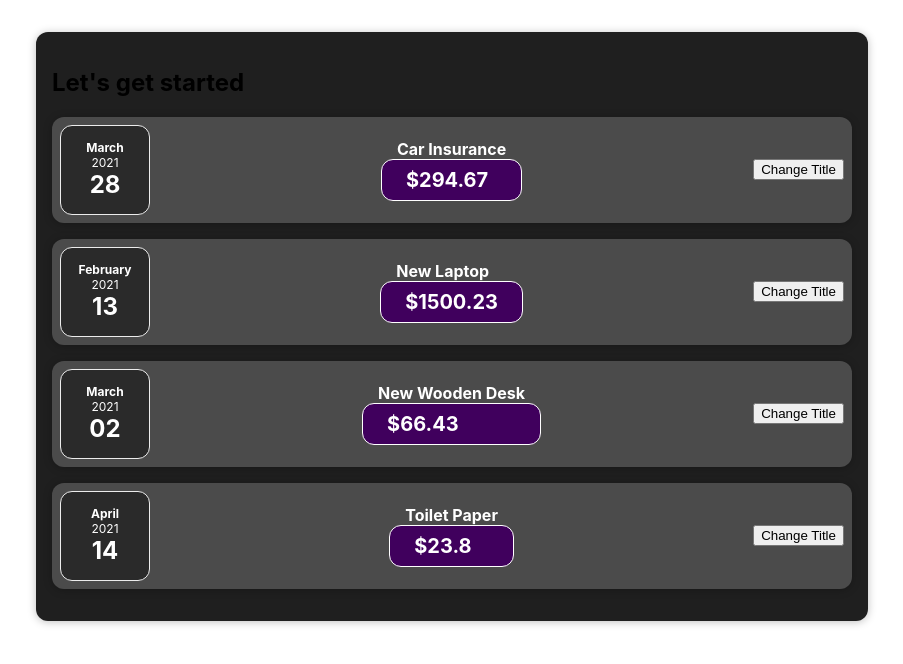
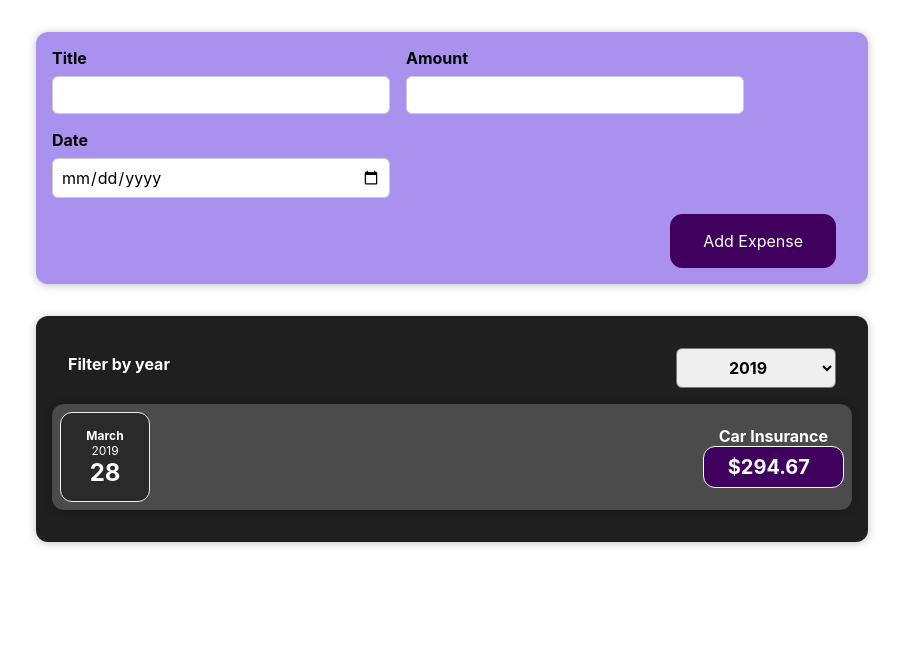
Before and after one commit to caueda/react-expense-project, a React (Create React App) app: page / in a window 1280 px wide. Shown: the top 664 px of the page, without its empty margins (188-1091 px from the left). Built offline with nearby package versions, Linux system fonts and the light colour scheme.

Commit message:
Closes #2

```diff
--- a/src/App.js
+++ b/src/App.js
@@ -2,16 +2,27 @@
 import './App.css';
 import './components/Expenses/ExpenseItem';
 import Expenses from "./components/Expenses/Expenses";
+import './components/NewExpense/NewExpense'
+import NewExpense from "./components/NewExpense/NewExpense";
+import {useState} from "react";
+
+const MOCK_EXPENSES = [
+    {id: '1', title: 'Car Insurance', amount: 294.67, date: new Date(2019, 2, 28)},
+    {id: '2', title: 'New Laptop', amount: 1500.23, date: new Date(2020, 1, 13)},
+    {id: '3', title: 'New Wooden Desk', amount: 66.43, date: new Date(2021, 2, 2)},
+    {id: '4', title: 'Toilet Paper', amount: 23.80, date: new Date(2021, 3, 14)}
+];
 
 function App() {
-    const expenses = [
-        {title: 'Car Insurance', amount: 294.67, date: new Date(2021, 2, 28)},
-        {title: 'New Laptop', amount: 1500.23, date: new Date(2021, 1, 13)},
-        {title: 'New Wooden Desk', amount: 66.43, date: new Date(2021, 2, 2)},
-        {title: 'Toilet Paper', amount: 23.80, date: new Date(2021, 3, 14)}
-    ];
+    const [expenses, setExpenses] = useState(MOCK_EXPENSES);
+    const addExpenseDataHandler = expense => {
+        setExpenses(prevExpenses => [expense, ...prevExpenses]);
+    }
     return (
-        <Expenses expenses={expenses}/>
+        <div>
+            <NewExpense addExpenseData={addExpenseDataHandler}/>
+            <Expenses expenses={expenses}/>
+        </div>
     );
 }
 
--- a/src/components/Expenses/ExpenseItem.js
+++ b/src/components/Expenses/ExpenseItem.js
@@ -5,18 +5,13 @@
 import { useState } from 'react';
 
 function ExpenseItem(props) {
-    const [title, setTitle] = useState(props.expenseData.title);
-    const clickHandler = () => {
-        setTitle('Title Updated');
-    }
     return (
         <Card className="expense-item">
             <ExpenseDate expenseData={props.expenseData}></ExpenseDate>
             <div>
-                <h2 className="expense-item__description">{title}</h2>
+                <h2 className="expense-item__description">{props.expenseData.title}</h2>
                 <div className="expense-item__price">${props.expenseData.amount}</div>
             </div>
-            <button onClick={clickHandler}>Change Title</button>
         </Card>
     );
 }
--- a/src/components/Expenses/Expenses.js
+++ b/src/components/Expenses/Expenses.js
@@ -2,13 +2,18 @@
 import './ExpenseItem';
 import ExpenseItem from "./ExpenseItem";
 import Card from '../UI/Card';
+import ExpensesFilter from "./ExpensesFilter";
+import {useState} from "react";
 
 function Expenses(props) {
+    const [yearSelected, setYearSelected] = useState('2019');
     return (
-        <Card className="expenses">
-            <h2>Let's get started</h2>
-            {props.expenses.map(expense => <ExpenseItem expenseData={expense}/>)}
-        </Card>
+        <div>
+            <Card className="expenses">
+                <ExpensesFilter filteredYear={yearSelected} onChangeFilter={setYearSelected}/>
+                {props.expenses.filter(expense => expense.date.getFullYear() === Number(yearSelected)).map(expense => <ExpenseItem expenseData={expense}/>)}
+            </Card>
+        </div>
     );
 }
 
--- /dev/null
+++ b/src/components/Expenses/ExpensesFilter.css
@@ -0,0 +1,24 @@
+.expenses-filter {
+    color: white;
+    padding: 0 1rem;
+}
+
+.expenses-filter__control {
+    display: flex;
+    width: 100%;
+    align-items: center;
+    justify-content: space-between;
+    margin: 1rem 0;
+}
+
+.expenses-filter label {
+    font-weight: bold;
+    margin-bottom: 0.5rem;
+}
+
+.expenses-filter select {
+    font: inherit;
+    padding: 0.5rem 3rem;
+    font-weight: bold;
+    border-radius: 6px;
+}
--- /dev/null
+++ b/src/components/Expenses/ExpensesFilter.js
@@ -0,0 +1,24 @@
+import React, {useState} from 'react';
+
+import './ExpensesFilter.css';
+
+const ExpensesFilter = (props) => {
+    const onChangeSelectYearHandler = (event) => {
+        props.onChangeFilter(event.target.value);
+    }
+    return (
+        <div className='expenses-filter'>
+            <div className='expenses-filter__control'>
+                <label>Filter by year</label>
+                <select onChange={onChangeSelectYearHandler} value={props.filteredYear}>
+                    <option value='2022'>2022</option>
+                    <option value='2021'>2021</option>
+                    <option value='2020'>2020</option>
+                    <option value='2019'>2019</option>
+                </select>
+            </div>
+        </div>
+    );
+};
+
+export default ExpensesFilter;
--- /dev/null
+++ b/src/components/NewExpense/ExpenseForm.css
@@ -0,0 +1,26 @@
+.new-expense__controls {
+    display: flex;
+    flex-wrap: wrap;
+    gap: 1rem;
+    margin-bottom: 1rem;
+    text-align: left;
+}
+
+.new-expense__control label {
+    font-weight: bold;
+    margin-bottom: 0.5rem;
+    display: block;
+}
+
+.new-expense__control input {
+    font: inherit;
+    padding: 0.5rem;
+    border-radius: 6px;
+    border: 1px solid #ccc;
+    width: 20rem;
+    max-width: 100%;
+}
+
+.new-expense__actions {
+    text-align: right;
+}
--- /dev/null
+++ b/src/components/NewExpense/ExpenseForm.js
@@ -0,0 +1,73 @@
+import './ExpenseForm.css';
+import {useState} from "react";
+
+const ExpenseForm = (props) => {
+    const onSaveDataExpense = props.onSaveExpenseData;
+    const [enteredTitle, setEnteredTitle] = useState('');
+    const [enteredAmount, setEnteredAmount] = useState('');
+    const [enteredDate, setEnteredDate] = useState('');
+
+    const onChangeTitleHandler = (event) => {
+        setEnteredTitle(event.target.value);
+    }
+    const onChangeAmountHandler = (event) => {
+        setEnteredAmount(event.target.value);
+    }
+
+    const onChangeDateHandler = (event) => {
+        setEnteredDate(event.target.value);
+    }
+
+    const onSubmitHandler = (event) => {
+        event.preventDefault();
+        const expenseData = {
+            title: enteredTitle,
+            amount: enteredAmount,
+            date: new Date(enteredDate)
+        }
+        onSaveDataExpense(expenseData);
+        clear();
+    }
+
+    const clear = () => {
+        setEnteredTitle('');
+        setEnteredAmount('');
+        setEnteredDate('');
+    }
+    return (
+        <form onSubmit={onSubmitHandler}>
+            <div className='new-expense__controls'>
+                <div className='new-expense__control'>
+                    <label htmlFor='title'>Title</label>
+                    <input id='title'
+                           type='text'
+                           value={enteredTitle}
+                           onChange={onChangeTitleHandler}/>
+                </div>
+                <div className='new-expense__control'>
+                    <label htmlFor='title'>Amount</label>
+                    <input id='title'
+                           type="number"
+                           value={enteredAmount}
+                           min="0.01" step="0.01"
+                           onChange={onChangeAmountHandler}/>
+                </div>
+                <div className='new-expense__control'>
+                    <label htmlFor='title'>Date</label>
+                    <input id='title'
+                           type="date"
+                           min='2019-01-01'
+                           max='2022-12-31'
+                           value={enteredDate}
+                           onChange={onChangeDateHandler}/>
+                </div>
+            </div>
+            <div className='new-expense__actions'>
+                <button type='submit'>Add Expense</button>
+            </div>
+
+        </form>
+    );
+}
+
+export default ExpenseForm;
--- /dev/null
+++ b/src/components/NewExpense/NewExpense.css
@@ -0,0 +1,38 @@
+.new-expense {
+    background-color: #a892ee;
+    padding: 1rem;
+    margin: 2rem auto;
+    width: 50rem;
+    max-width: 95%;
+    border-radius: 12px;
+    text-align: center;
+    box-shadow: 0 1px 8px rgba(0, 0, 0, 0.25);
+}
+
+.new-expense button {
+    font: inherit;
+    cursor: pointer;
+    padding: 1rem 2rem;
+    border: 1px solid #40005d;
+    background-color: #40005d;
+    color: white;
+    border-radius: 12px;
+    margin-right: 1rem;
+}
+
+.new-expense button:hover,
+.new-expense button:active {
+    background-color: #510674;
+    border-color: #510674;
+}
+
+.new-expense button.alternative {
+    color: #220131;
+    border-color: transparent;
+    background-color: transparent;
+}
+
+.new-expense button.alternative:hover,
+.new-expense button.alternative:active {
+    background-color: #ddb3f8;
+}
--- /dev/null
+++ b/src/components/NewExpense/NewExpense.js
@@ -0,0 +1,20 @@
+import './NewExpense.css';
+import './ExpenseForm';
+import ExpenseForm from "./ExpenseForm";
+
+const NewExpense = (props) => {
+    const saveExpenseDataHandler = (enteredExpenseData) => {
+        const expenseData = {
+            ...enteredExpenseData,
+            id: Math.random().toString()
+        }
+        props.addExpenseData(expenseData);
+    }
+    return (
+        <div className='new-expense'>
+            <ExpenseForm onSaveExpenseData={saveExpenseDataHandler}/>
+        </div>
+    );
+};
+
+export default NewExpense;
```
Also changed, not shown: 1 other file (tests, documents, lock files or other folders).
